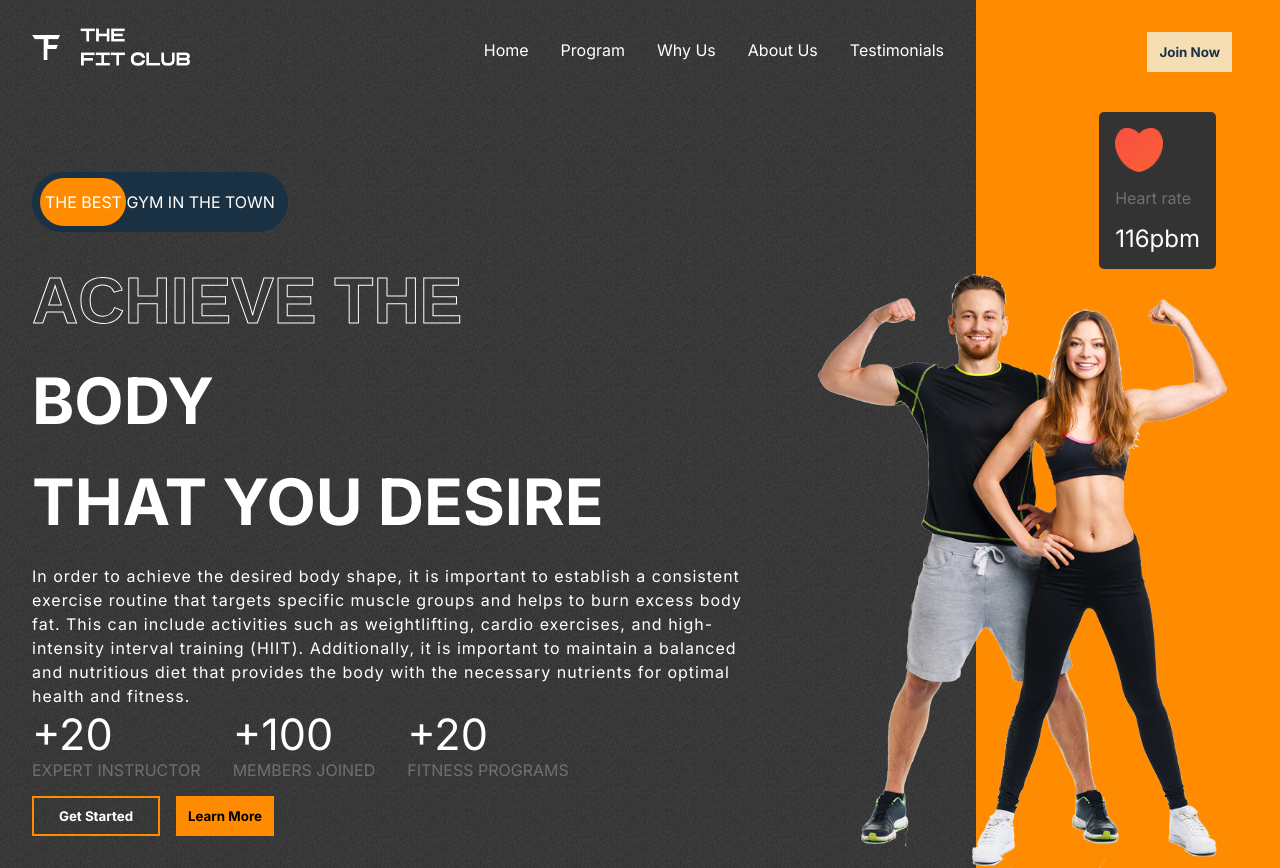
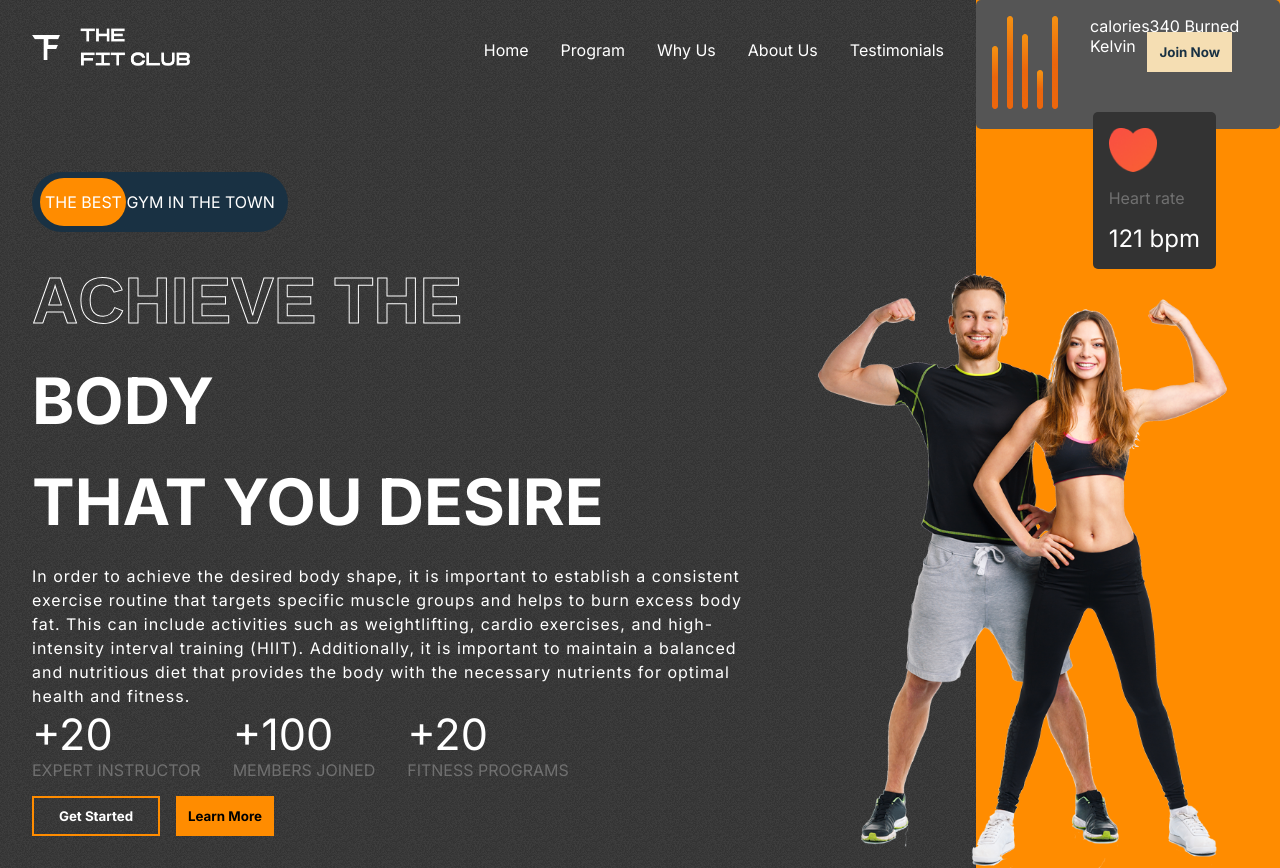
Before and after one commit to Akangbe/FitZone, a React (Create React App) app: page / in a window 1280 px wide. Built offline with nearby package versions, Linux system fonts and the light colour scheme.

Commit message:
hero-btnFixed

```diff
--- a/src/components/Hero/Hero.css
+++ b/src/components/Hero/Hero.css
@@ -144,3 +144,14 @@ background-color: var(--orange);
     top: 4rem;
     right: 23rem;
 }
+.calories{
+    display: flex;
+    gap: 2rem;
+    background-color: var(--caloryCard);
+    border-radius: 5px;
+    padding: 1rem;
+    top: 32rem;
+    right: 26rem;
+
+}
+/* .calories> */
--- a/src/components/Hero/Hero.js
+++ b/src/components/Hero/Hero.js
@@ -62,13 +62,20 @@ const Hero = () => {
         <div className="heart-rate">
           <img src={Heart} alt="" />
           <span>Heart rate</span>
-          <span>116pbm</span>
+          <span>121 bpm</span>
         </div>
-        {/* <img src={hero_image_back} className="hero_image-back" alt="" /> */}
-        {/* <img src={hero_image} className="hero_image" alt="" /> */}
+        {/* Hero image */}
         <img src={hero_imagemain} className="hero_image" alt="" />
-
-        {/* <img></img> */}
+        {/* calories */}
+        <div className="calories">
+          <div>
+            <img src={calories} alt="" />
+          </div>
+          <div>
+            <span>calories</span>
+            <span>340 Burned Kelvin</span>
+          </div>
+        </div>
       </div>
     </div>
   );
```
